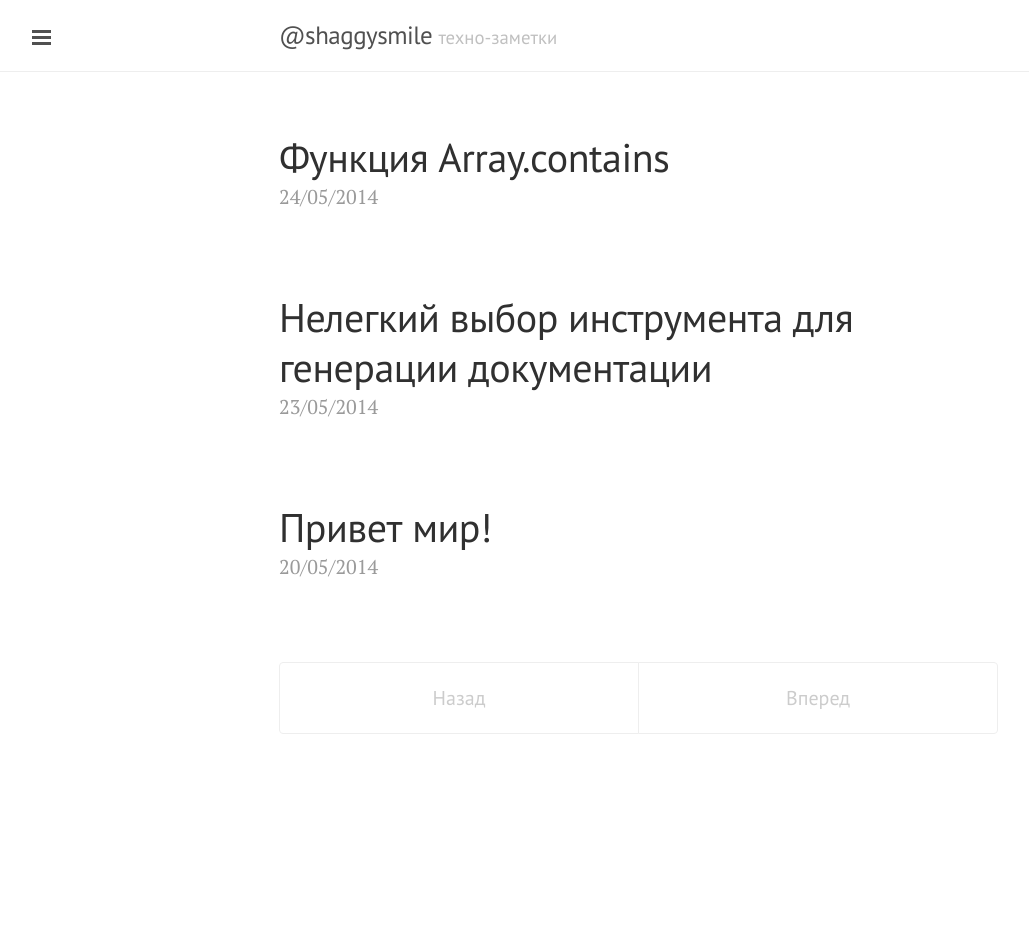
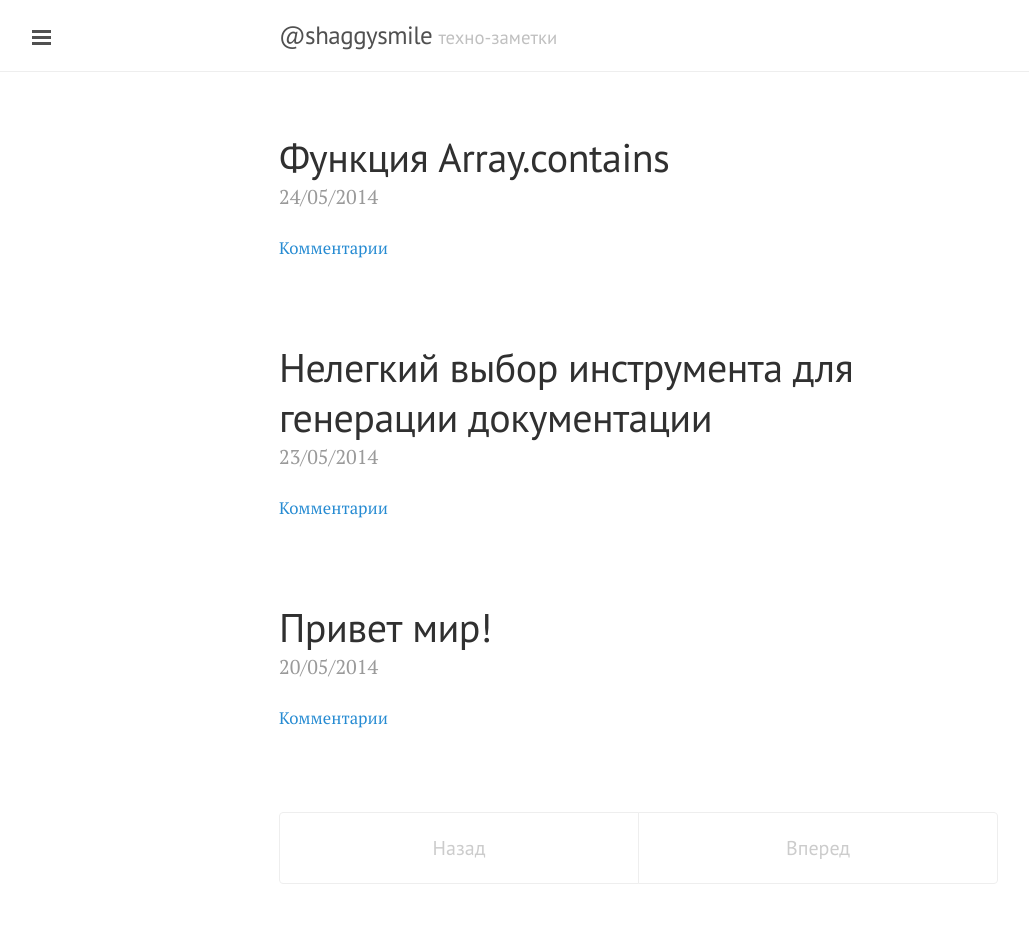
Before and after one commit to shaggysmile/shaggysmile.net, a Jekyll site: the page built from index.html, in a window 1280 px wide. Shown: the whole page, without its empty margins (1-1030 px from the left). Built offline with Jekyll 4.4.1, drawn with Linux system fonts in a browser that asks for light colours; Markdown is read by kramdown in place of the engine named in the settings; the list of posts is cut into pages by our own code; before the commit the page ends 900 px from its top, so only the background shows below that.

Commit message:
Add comments count

```diff
--- a/index.html
+++ b/index.html
@@ -11,6 +11,8 @@ layout: default
       </a>
     </h1>
     <span class="post-date">{{ post.date | date: "%d/%m/%Y" }}</span>
+    <span class="post-comments"><small><a href="{{ post.url }}/#disqus_thread">Комментарии</a></small></span>
+
   </div>
   {% endfor %}
 </div>
```
